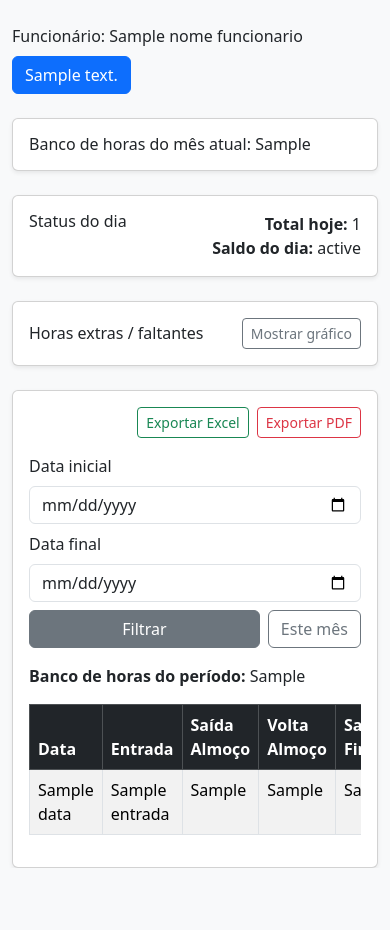
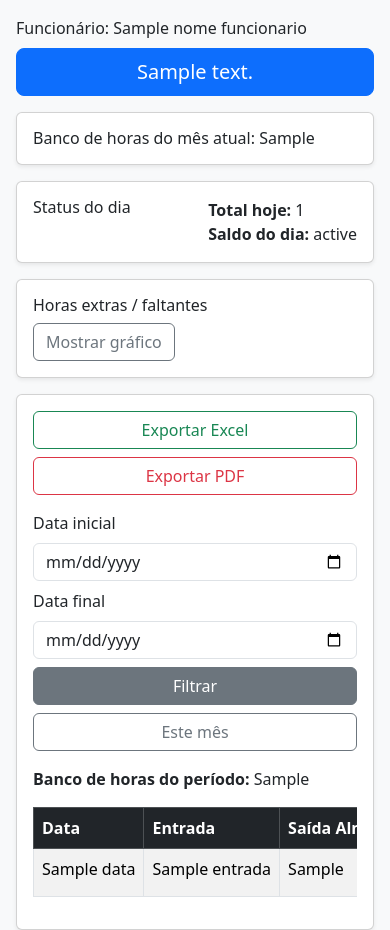
Before and after one commit to prismotta/sistema-ponto-python, a Flask app: template web/templates/dashboard.html in a window 390 px wide. Shown: the part 50-980 px from the top of the page. Before the commit the page ends 918 px from the top, so only its background shows below. Run offline with Flask 3, Linux system fonts and the light colour scheme; the template is opened without the code that fills it: most values are stand-ins (such as "Sample title", 1, 10 or a date in 2020); some libraries are stand-ins or nearby versions.

Commit message:
style: melhora responsividade mobile do dashboard

```diff
--- a/web/templates/dashboard.html
+++ b/web/templates/dashboard.html
@@ -4,6 +4,10 @@
     <meta charset="UTF-8">
     <title>Sistema de Ponto</title>
     <link href="https://cdn.jsdelivr.net/npm/bootstrap@5.3.3/dist/css/bootstrap.min.css" rel="stylesheet">
+    <style>
+      .table-responsive { -webkit-overflow-scrolling: touch; }
+      .table td, .table th { white-space: nowrap; }
+    </style>
 </head>
 <body class="bg-light">
 
@@ -17,7 +21,7 @@
     </div>
 </nav>
 
-<div class="container mt-4">
+<div class="container-fluid mt-3 mt-md-4 px-3 px-md-4">
 
     {% with messages = get_flashed_messages(with_categories=true) %}
       {% if messages %}
@@ -30,25 +34,25 @@
       {% endif %}
     {% endwith %}
 
-    <div class="mb-4">
+    <div class="mb-3 mb-md-4">
         <p class="mb-2">Funcionário: {{ nome_funcionario }}</p>
-        <a href="/bater" class="btn btn-primary">{{ botao_ponto_texto }}</a>
+        <a href="/bater" class="btn btn-primary btn-lg btn-md-lg w-100 w-md-auto">{{ botao_ponto_texto }}</a>
     </div>
 
-    <div class="card shadow-sm mb-4">
+    <div class="card shadow-sm mb-3 mb-md-4">
         <div class="card-body">
             <h6 class="card-title mb-0">Banco de horas do mês atual: {{ banco_mes_atual }}</h6>
         </div>
     </div>
 
-    <div class="card shadow-sm mb-4 border-{{ status_dia_classe }}">
+    <div class="card shadow-sm mb-3 mb-md-4 border-{{ status_dia_classe }}">
         <div class="card-body">
             <div class="d-flex justify-content-between align-items-start flex-wrap gap-2">
                 <div>
                     <h6 class="card-title mb-1">Status do dia</h6>
                     <span class="badge text-bg-{{ status_dia_classe }}">{{ status_dia_texto }}</span>
                 </div>
-                <div class="text-end">
+                <div class="text-start text-md-end">
                     <div><strong>Total hoje:</strong> {{ total_hoje_status }}</div>
                     {% if saldo_hoje_status != "-" %}
                     <div><strong>Saldo do dia:</strong> {{ saldo_hoje_status }}</div>
@@ -58,12 +62,12 @@
         </div>
     </div>
 
-    <div class="card shadow-sm mb-4">
+    <div class="card shadow-sm mb-3 mb-md-4">
         <div class="card-body">
-            <div class="d-flex justify-content-between align-items-center">
+            <div class="d-flex justify-content-between align-items-center flex-wrap gap-2">
                 <h6 class="card-title mb-0">Horas extras / faltantes</h6>
                 <button
-                    class="btn btn-outline-secondary btn-sm"
+                    class="btn btn-outline-secondary"
                     type="button"
                     data-bs-toggle="collapse"
                     data-bs-target="#secaoGrafico"
@@ -77,7 +81,7 @@
 
             <div class="collapse mt-3" id="secaoGrafico">
                 {% if graf_labels and graf_saldo %}
-                <div style="height: 320px;">
+                <div style="height: 320px; width: 100%;">
                     <canvas id="grafSaldoUnico"></canvas>
                 </div>
                 {% else %}
@@ -91,11 +95,9 @@
 
     <div class="card shadow-sm">
         <div class="card-body">
-            <div class="d-flex justify-content-end mb-3">
-                <div class="d-flex gap-2">
-                    <a href="/export/excel?data_inicio={{ data_inicio }}&data_fim={{ data_fim }}" class="btn btn-outline-success btn-sm">Exportar Excel</a>
-                    <a href="/export/pdf?data_inicio={{ data_inicio }}&data_fim={{ data_fim }}" class="btn btn-outline-danger btn-sm">Exportar PDF</a>
-                </div>
+            <div class="d-grid d-md-flex justify-content-md-end gap-2 mb-3">
+                <a href="/export/excel?data_inicio={{ data_inicio }}&data_fim={{ data_fim }}" class="btn btn-outline-success">Exportar Excel</a>
+                <a href="/export/pdf?data_inicio={{ data_inicio }}&data_fim={{ data_fim }}" class="btn btn-outline-danger">Exportar PDF</a>
             </div>
 
             <form class="row g-2 align-items-end mb-3" method="GET" action="/dashboard">
@@ -108,8 +110,8 @@
                     <input type="date" class="form-control" name="data_fim" value="{{ data_fim }}">
                 </div>
                 <div class="col-12 col-md-4">
-                    <div class="d-flex gap-2">
-                        <button type="submit" class="btn btn-secondary flex-fill">Filtrar</button>
+                    <div class="d-grid d-md-flex gap-2">
+                        <button type="submit" class="btn btn-secondary">Filtrar</button>
                         <button type="button" class="btn btn-outline-secondary" id="btnEsteMes">Este mês</button>
                     </div>
                 </div>
```
